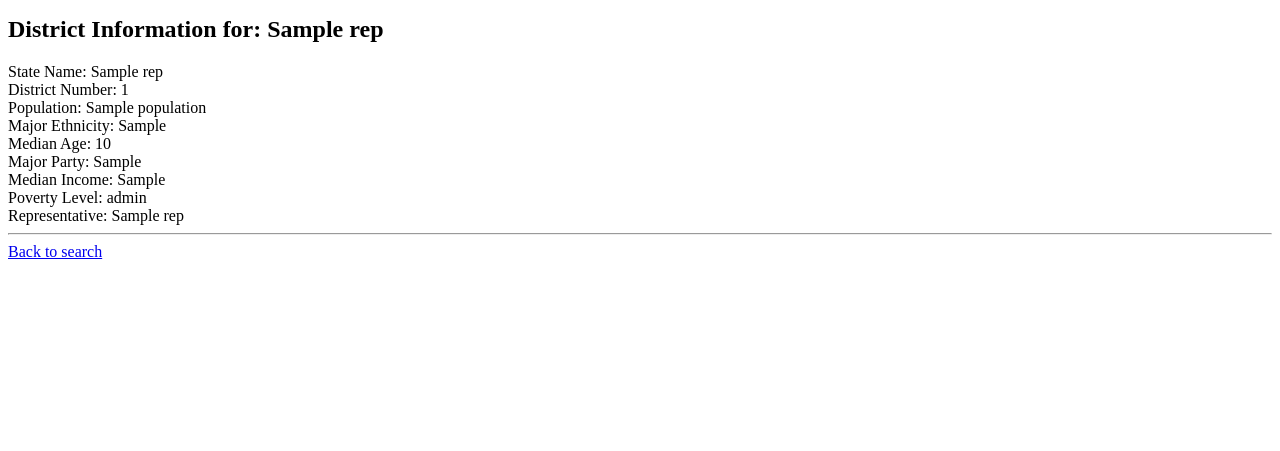
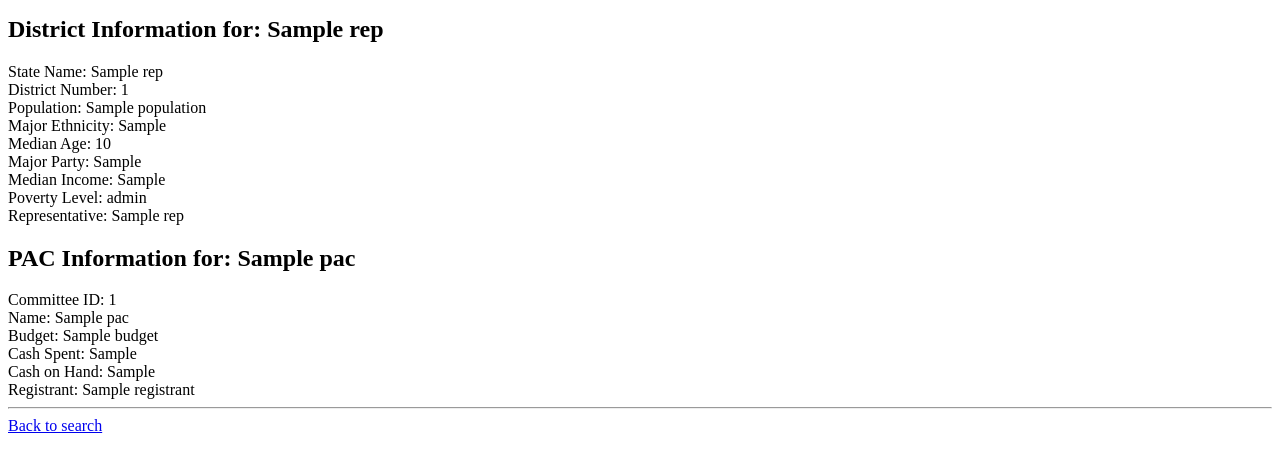
Before and after one commit to dariajung/cs4111-g13, a Flask app: template webserver/templates/search_results.html in a window 1280 px wide. Shown: the part 349-800 px from the top of the page. Run offline with Flask 2, Linux system fonts and the light colour scheme; the template is opened without the code that fills it: most values are stand-ins (such as "Sample title", 1, 10 or a date in 2020); parts of the project's set-up code (start-up, migrations or seed data) failed here and were passed over.

Commit message:
let people search for pacs by name

```diff
--- a/webserver/server.py
+++ b/webserver/server.py
@@ -223,20 +223,24 @@ def search_state():
 
   return render_template("search_results.html", state_data = results, rep_data = results2)
 
-# # returns a list of all pacs
-# @app.route('/search/pac', methods=['POST', 'GET'])
-# def search_pac():
-#   query = request.form['query']
+# search for pacs by name
+@app.route('/search_pac', methods=['POST', 'GET'])
+def search_pac():
 
-#   print 'search/pac'
-#   print query
+  query = request.args.get('query')
 
-#   cursor = g.conn.execute("SELECT pacs FROM pacs WHERE pacs.name = %s", query)
-#   print cursor.keys()
+  print 'search/pac'
+  print query
 
-#   cursor.close()
+  cursor = g.conn.execute("SELECT * FROM pacs WHERE pacs.name = %s", query)
+  results = []
 
-#   return render_template("search_results.html", pac_data = [])
+  for result in cursor:
+    results.append(result)
+
+  cursor.close()
+
+  return render_template("search_results.html", pac_data = results)
 
 
 #.route() tells flask what URL should trigger function
--- a/webserver/templates/search_results.html
+++ b/webserver/templates/search_results.html
@@ -48,6 +48,20 @@
 	{% endif %}
 </div>
 
+<div>
+	{% if pac_data is defined %}
+		{% for n in pac_data %}
+		<h2>PAC Information for: {{ n.name}}</h2>
+	  		<div>Committee ID: {{ n.committee_id }}</div>
+	  		<div>Name: {{ n.name }}</div>
+	  		<div>Budget: {{ n.budget }}</div>
+	  		<div>Cash Spent: {{ n.cash_spent }}</div>
+	  		<div>Cash on Hand: {{ n.cash_on_hand }}</div>
+	  		<div>Registrant: {{ n.registrant }}</div>
+	  	{% endfor %}
+	{% endif %}
+</div>
+
 <hr>
 
 <div>
```
